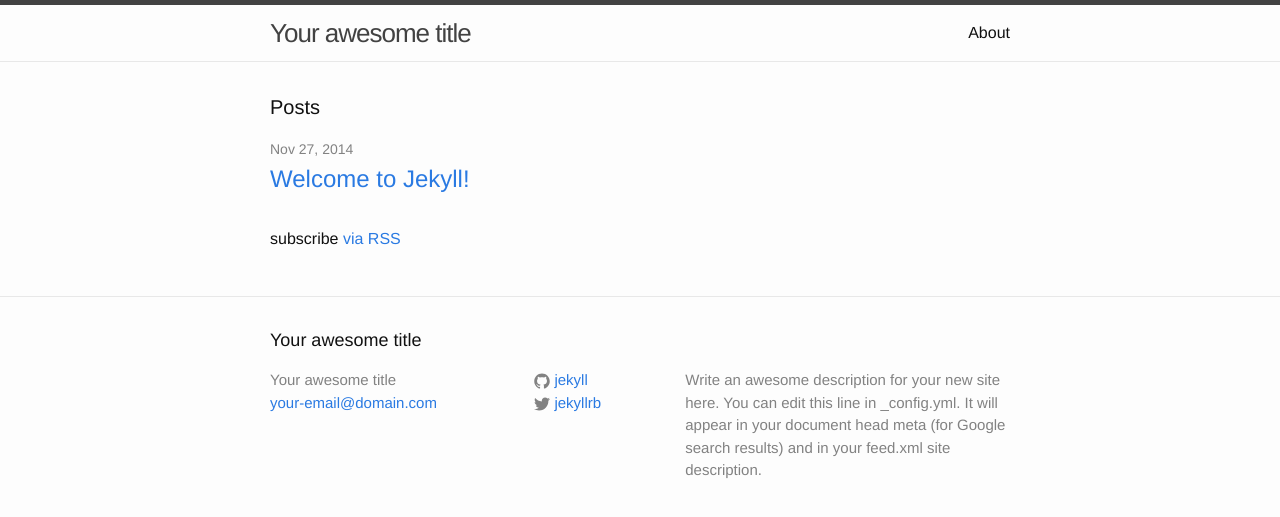
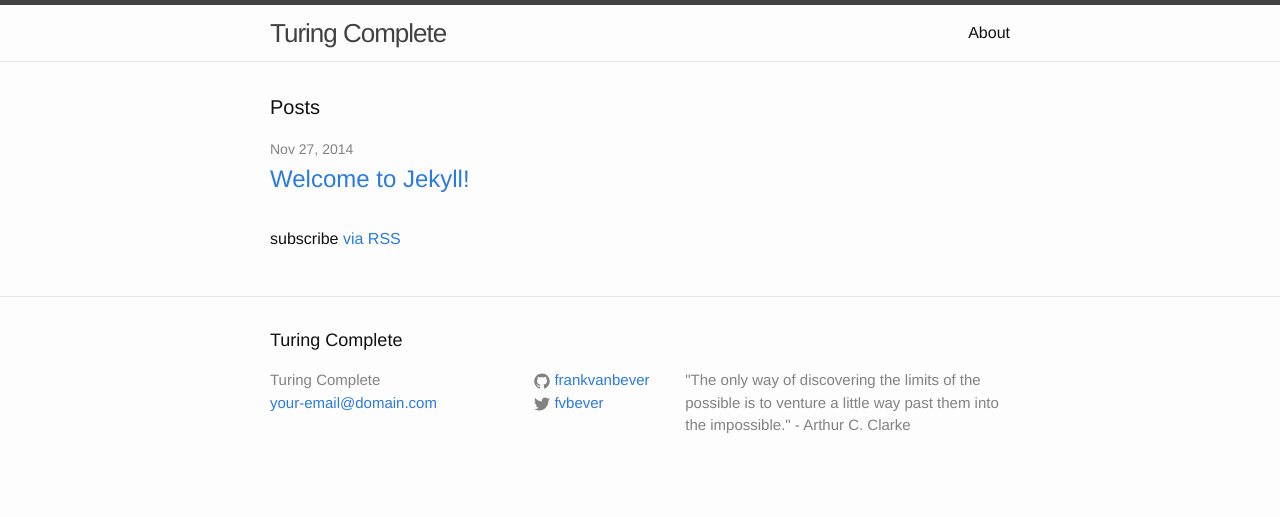
Before and after one commit to frankvanbever/frankvanbever.github.io, a Jekyll site: the page built from index.html, in a window 1280 px wide. Shown: the top 517 px of the page. Built offline with Jekyll 4.4.1, drawn with Linux system fonts in a browser that asks for light colours.

Commit message:
modified default config

```diff
--- a/_config.yml
+++ b/_config.yml
@@ -1,14 +1,12 @@
 # Site settings
-title: Your awesome title
+title: Turing Complete
 email: your-email@domain.com
 description: > # this means to ignore newlines until "baseurl:"
-  Write an awesome description for your new site here. You can edit this
-  line in _config.yml. It will appear in your document head meta (for
-  Google search results) and in your feed.xml site description.
+        "The only way of discovering the limits of the possible is to venture a little way past them into the impossible." - Arthur C. Clarke
 baseurl: "" # the subpath of your site, e.g. /blog/
 url: "http://yourdomain.com" # the base hostname & protocol for your site
-twitter_username: jekyllrb
-github_username:  jekyll
+twitter_username: fvbever
+github_username: frankvanbever
 
 # Build settings
 markdown: kramdown
```
